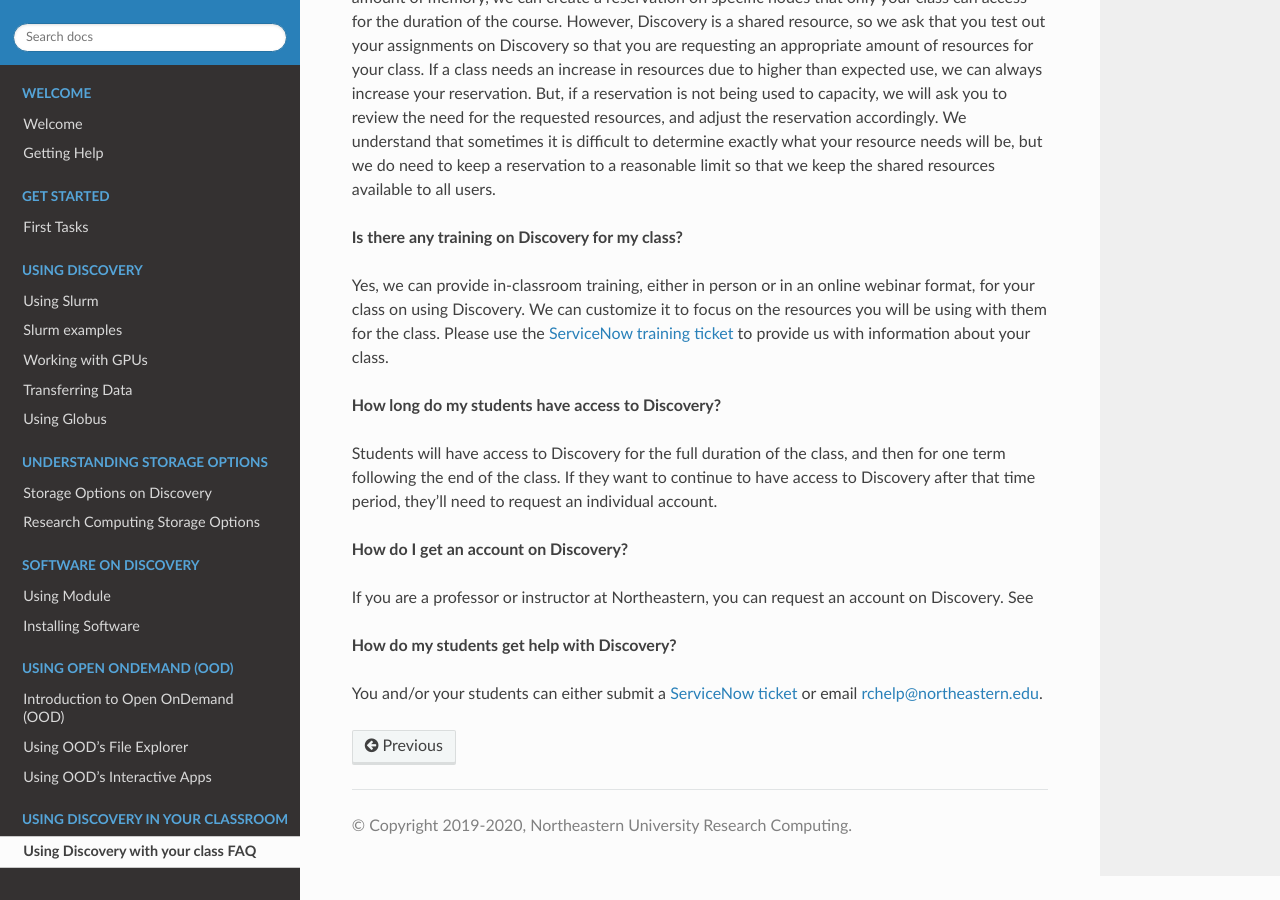
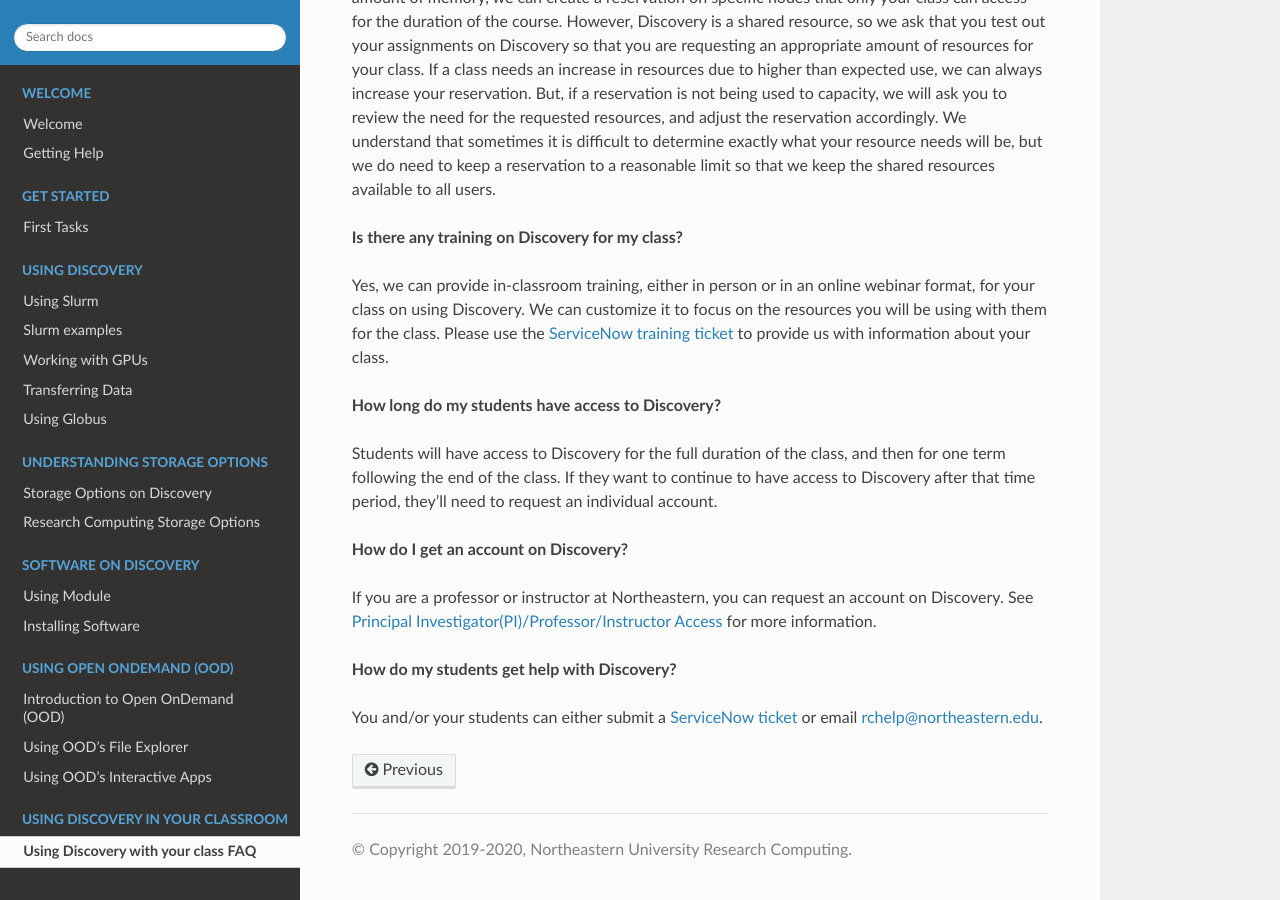
Before and after one commit to northeastern-rc/rc-public-documentation, a Sphinx documentation site: the page built from docs/source/classroom/class_use.rst, in a window 1280 px wide and 900 px high, scrolled down 2441 px. Built offline with Sphinx 7.4.7 and the Read the Docs theme 2.0.0, drawn with Linux system fonts in a browser that asks for light colours.

Commit message:
fixing typos

```diff
--- a/docs/source/classroom/class_use.rst
+++ b/docs/source/classroom/class_use.rst
@@ -99,7 +99,7 @@
 
 **How do I get an account on Discovery?**
 
-If you are a professor or instructor at Northeastern, you can request an account on Discovery. See
+If you are a professor or instructor at Northeastern, you can request an account on Discovery. See :ref:`instructor_access` for more information.
 
 **How do my students get help with Discovery?**
 
--- a/docs/source/get_started/first-tasks.rst
+++ b/docs/source/get_started/first-tasks.rst
@@ -17,7 +17,9 @@
 After you have access, if you are not familiar with using Discovery, high performance computing, or Linux, you should take one of our training courses.
 See the `Research Computing website <https://rc.northeastern.edu/support/training/>`_ for more information on our training and services.
 
-Principle Investigator(PI)/Professor/Instructor Access
+.. _instructor_access:
+
+Principal Investigator(PI)/Professor/Instructor Access
 ++++++++++++++++++++++++++++++++++++++++++++++++++++++++++++++
 If you are a PI, professor, or instructor at Northeastern, and you need access to Discovery, you should use the access form in the
 above procedure, and in the Sponsor name field on the form, enter your own name.
```
Also changed, not shown: 9 other files.
